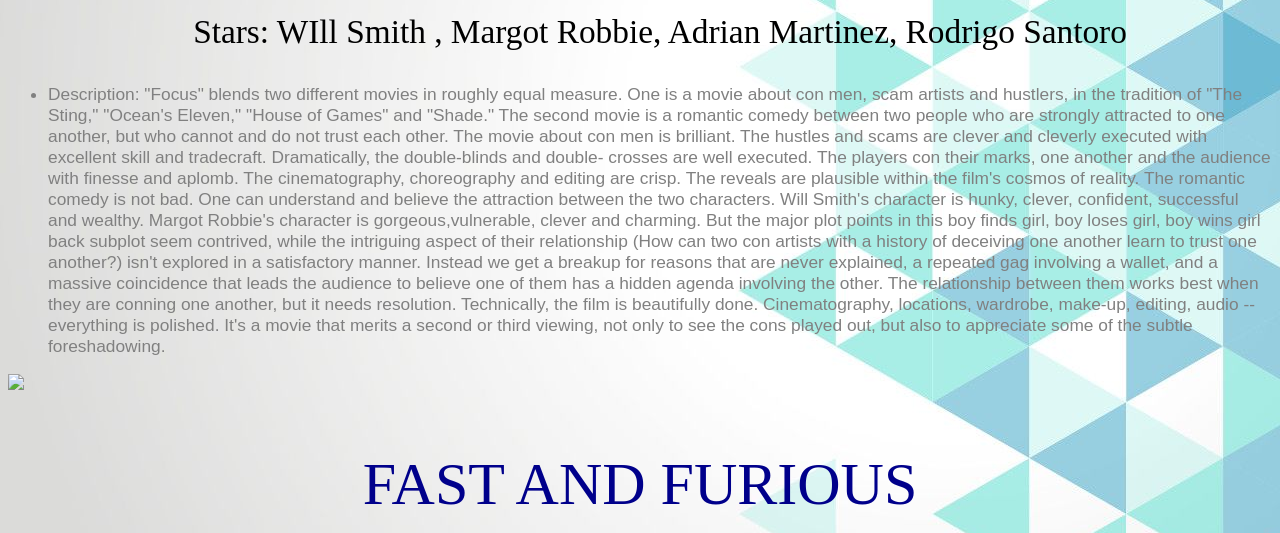
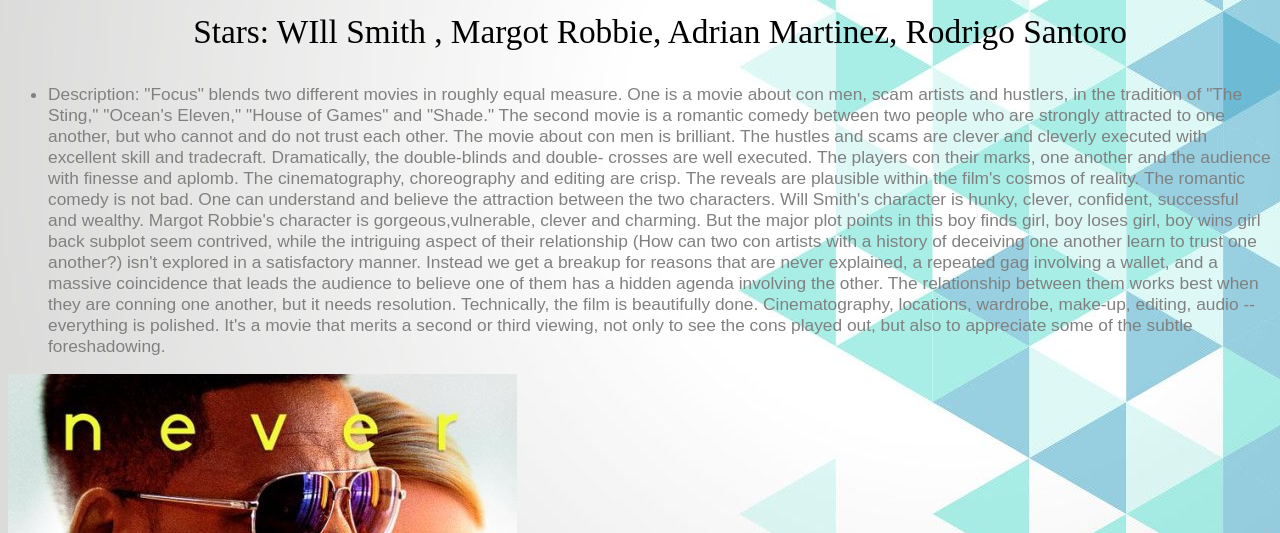
Before and after one commit to hojiakbar4211/hojiakbar4211.github.io, a plain HTML site: page movies.html in a window 1280 px wide. Shown: the part 419-952 px from the top of the page. Drawn offline with Linux system fonts and the light colour scheme; files whose address does not match are found by name.

Commit message:
Update movies.html
git add --all git commit -m "Initial commit" git push -u origin master

```diff
--- a/movies.html
+++ b/movies.html
@@ -22,7 +22,7 @@ The romantic comedy is not bad. One can understand and believe the attraction be
 
 Technically, the film is beautifully done. Cinematography, locations, wardrobe, make-up, editing, audio -- everything is polished. It's a movie that merits a second or third viewing, not only to see the cons played out, but also to appreciate some of the subtle foreshadowing.</li>
 </ul>
-<a href="http://www.imdb.com/title/tt2381941/?ref_=nv_sr_1"><img align="middle" src="../images/Focus.jpg"></a>
+<a href="http://www.imdb.com/title/tt2381941/?ref_=nv_sr_1"><img align="middle" src="Focus.jpg"></a>
 <p style="color: darkblue;font-size: 60px;">FAST AND FURIOUS</p>
 
 <ul>
```
